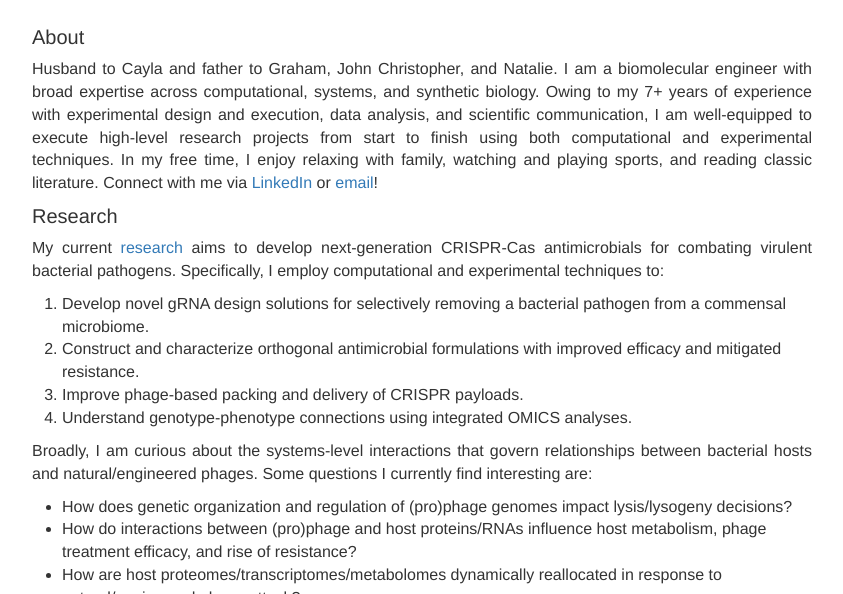
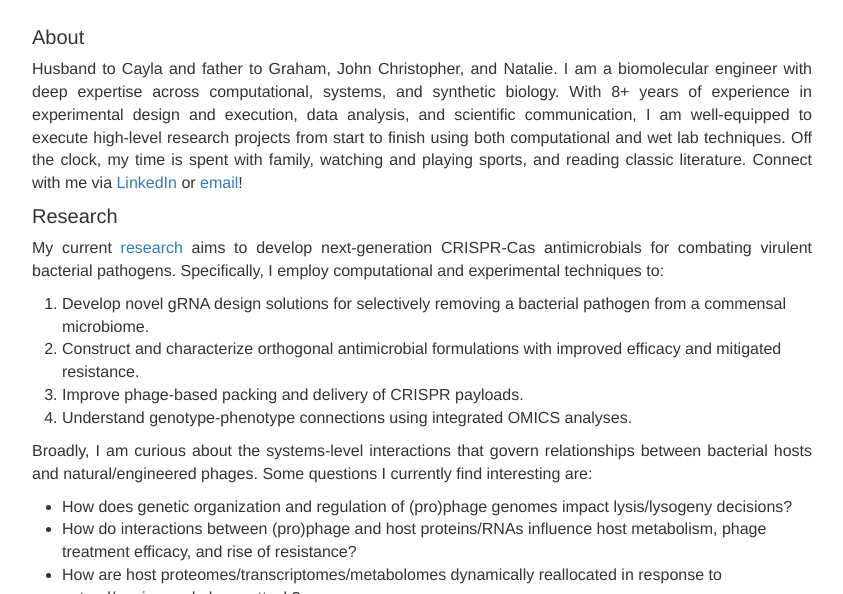
Before and after one commit to ddooley2/ddooley2.github.io, a Jekyll site: the page built from index.html, in a window 1280 px wide and 900 px high, cut to the strip 306-900 px from the top of the window. Shown: the whole strip, without its empty margins (218-1061 px from the left). Built offline with Jekyll 4.4.1, drawn with Linux system fonts in a browser that asks for light colours.

Commit message:
Updated wording of home page bio.

```diff
--- a/index.html
+++ b/index.html
@@ -63,10 +63,10 @@ show: 1
 </div>
 <h4 style = "padding-top: 10px;"> About </h4>
 <p style="font-size: 16px;text-align: justify;">
-  Husband to Cayla and father to Graham, John Christopher, and Natalie. I am a biomolecular engineer with broad expertise
-  across computational, systems, and synthetic biology. Owing to my 7+ years of experience with experimental design and execution, data analysis,
+  Husband to Cayla and father to Graham, John Christopher, and Natalie. I am a biomolecular engineer with deep expertise
+  across computational, systems, and synthetic biology. With 8+ years of experience in experimental design and execution, data analysis,
   and scientific communication, I am well-equipped to execute high-level research projects from start to finish using both computational
-  and experimental techniques. In my free time, I enjoy relaxing with family, watching and playing sports, and reading classic literature.
+  and wet lab techniques. Off the clock, my time is spent with family, watching and playing sports, and reading classic literature.
   Connect with me via <a href="https://www.linkedin.com/in/ddooley2/">LinkedIn</a> or <a href="mailto:dools.d@gmail.com">email</a>!
 </p>
 
```
